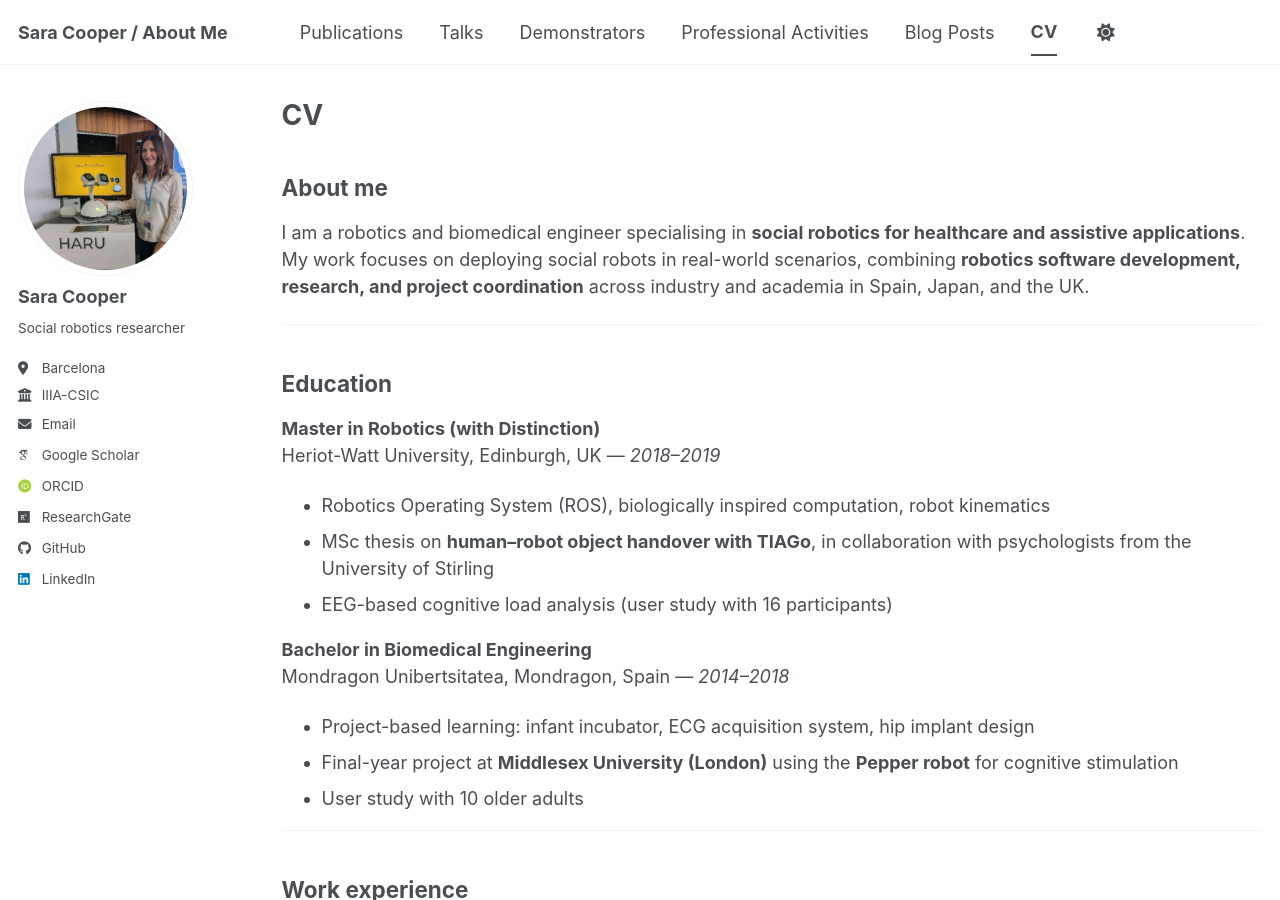
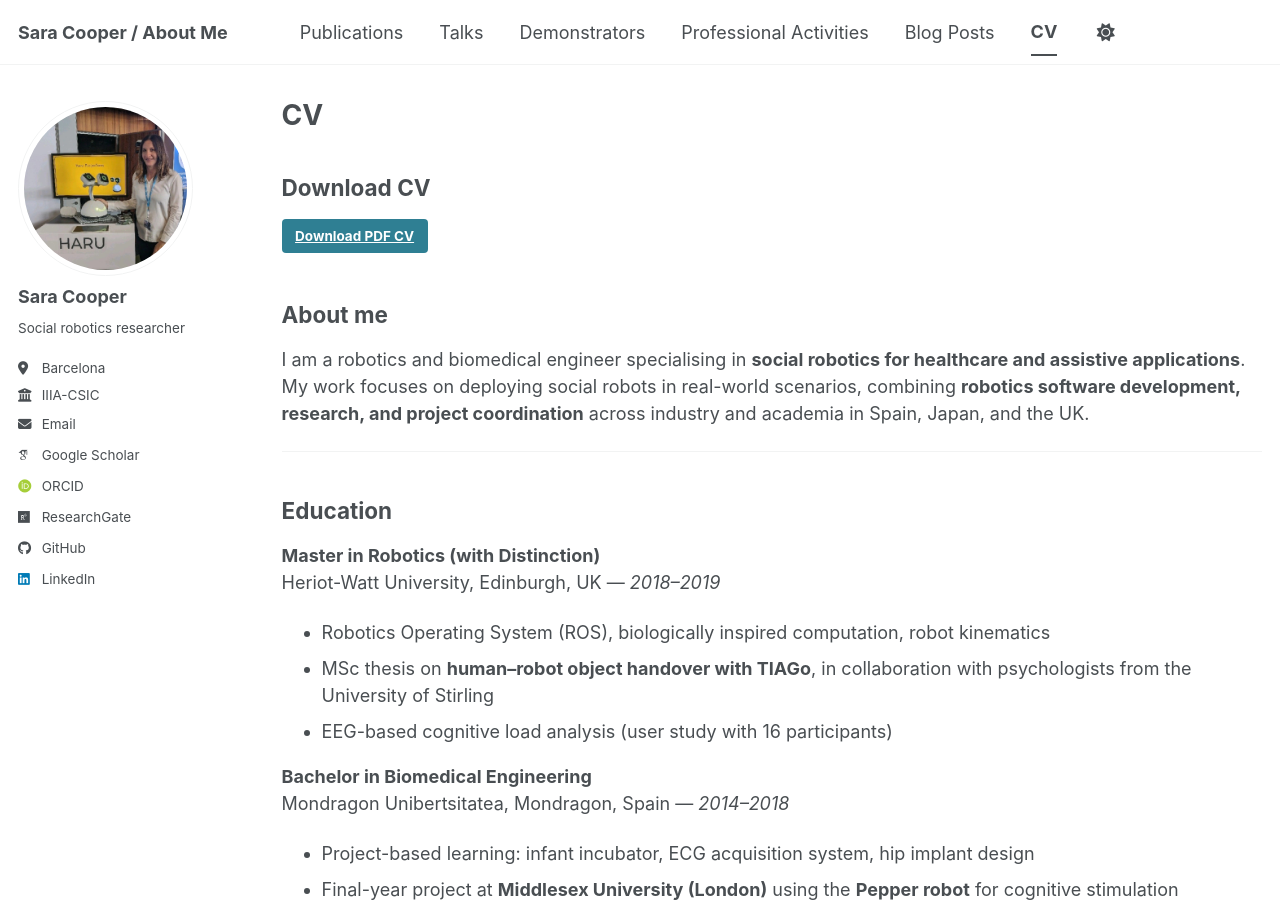
Before and after one commit to SaraCooperAmun/saracooperamun.github.io, a Jekyll site: the page built from _pages/cv.md, in a window 1280 px wide and 900 px high. Built offline with Jekyll 4.4.1, drawn with Linux system fonts in a browser that asks for light colours; some web fonts are replaced; a script bundle is joined from its source files by our own code; library files that are not in the unit come from our copies.

Commit message:
append cv

```diff
--- a/_pages/cv.md
+++ b/_pages/cv.md
@@ -8,6 +8,12 @@ redirect_from:
 ---
 
 {% include base_path %}
+
+## Download CV
+
+<a href="{{ '/files/sara_cooper_cv.pdf' | relative_url }}" target="_blank" class="btn btn--primary">
+Download PDF CV
+</a>
 
 ## About me
 
```
Also changed, not shown: 1 other file.
